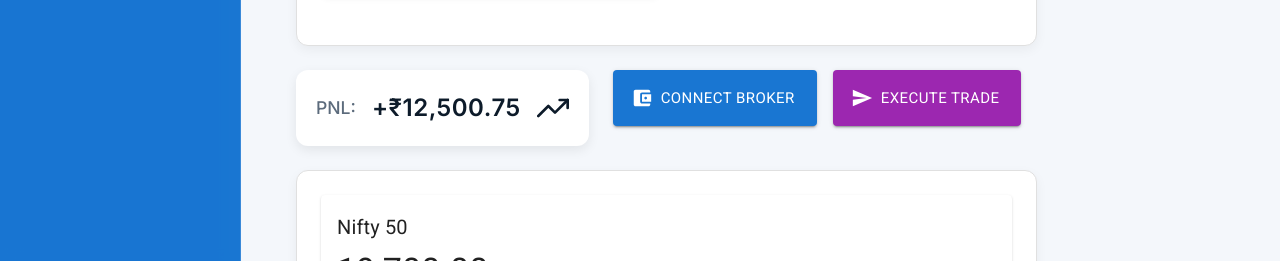
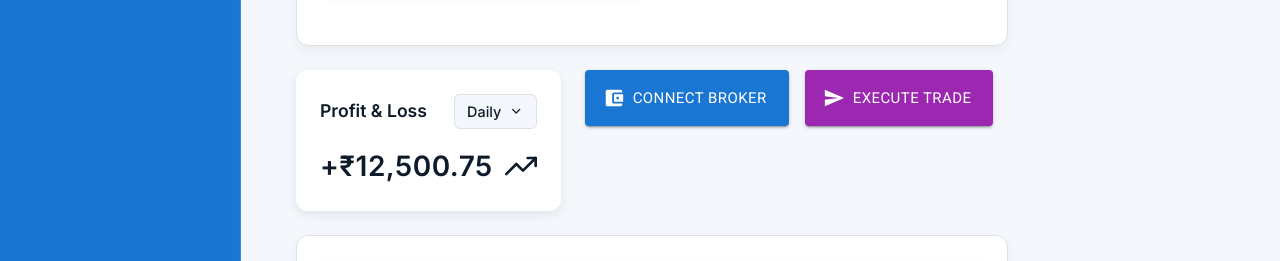
Before and after one commit to sudhanshu2070/last-trade, a React (Vite) app: page / in a window 1280 px wide. Shown: the part 528-789 px from the top of the page. Built offline with nearby package versions, Linux system fonts and the light colour scheme.

Commit message:
Dashboard 0.9

```diff
--- a/src/components/PanelDisplay/PnLDisplay.module.css
+++ b/src/components/PanelDisplay/PnLDisplay.module.css
@@ -1,45 +1,114 @@
-.pnlContainer {
-    display: flex;
-    align-items: center;
-    gap: 1rem;
-    padding: 1.25rem;
+.pnlCard {
+    background: var(--background-paper);
     border-radius: 12px;
-    background: var(--background-paper);
+    padding: 1.5rem;
     box-shadow: 0 4px 12px rgba(0, 0, 0, 0.08);
     font-family: var(--font-family);
     transition: all 0.3s ease;
   }
 
-  .pnlContainer:hover {
+  .pnlCard:hover {
     transform: translateY(-2px);
     box-shadow: 0 6px 16px rgba(0, 0, 0, 0.12);
   }
 
-  .pnlContainer.profit {
-    border-left: 4px solid var(--success);
+  .pnlHeader {
+    display: flex;
+    justify-content: space-between;
+    align-items: center;
+    margin-bottom: 1rem;
   }
 
-  .pnlContainer.loss {
-    border-left: 4px solid var(--error);
+  .pnlTitle {
+    font-size: 1.1rem;
+    font-weight: 600;
+    color: var(--text-primary);
+    margin: 0;
   }
 
-  .pnlLabel {
-    font-size: 1.1rem;
-    font-weight: 500;
-    color: var(--text-secondary);
+  /* Dropdown Styles */
+  .timePeriodDropdown {
+    position: relative;
   }
 
-  .pnlValue {
-    font-size: 1.5rem;
+  .dropdownToggle {
+    display: flex;
+    align-items: center;
+    gap: 0.5rem;
+    background: var(--background-default);
+    border: 1px solid var(--divider);
+    border-radius: 6px;
+    padding: 0.5rem 0.75rem;
+    font-size: 0.9rem;
+    color: var(--text-primary);
+    cursor: pointer;
+    transition: all 0.2s ease;
+  }
+
+  .dropdownToggle:hover {
+    border-color: var(--primary-main);
+  }
+
+  .dropdownIcon {
+    transition: transform 0.2s ease;
+  }
+
+  .dropdownIcon.rotate {
+    transform: rotate(180deg);
+  }
+
+  .dropdownMenu {
+    position: absolute;
+    right: 0;
+    top: 100%;
+    background: var(--background-paper);
+    border: 1px solid var(--divider);
+    border-radius: 6px;
+    box-shadow: 0 4px 12px rgba(0, 0, 0, 0.1);
+    z-index: 10;
+    min-width: 120px;
+  }
+
+  .dropdownItem {
+    display: block;
+    width: 100%;
+    padding: 0.5rem 1rem;
+    text-align: left;
+    background: none;
+    border: none;
+    color: var(--text-primary);
+    cursor: pointer;
+    font-size: 0.9rem;
+    transition: all 0.2s ease;
+  }
+
+  .dropdownItem:hover {
+    background: rgba(0, 0, 0, 0.05);
+  }
+
+  .dropdownItem.active {
+    color: var(--primary-main);
+    font-weight: 500;
+  }
+
+  /* PnL Value Display */
+  .pnlValueContainer {
+    display: flex;
+    align-items: center;
+    gap: 0.75rem;
+  }
+
+  .pnlAmount {
+    font-size: 1.75rem;
     font-weight: 700;
     letter-spacing: 0.5px;
   }
 
-  .pnlContainer.profit .pnlValue {
+  .pnlValueContainer.profit .pnlAmount {
     color: var(--success);
   }
 
-  .pnlContainer.loss .pnlValue {
+  .pnlValueContainer.loss .pnlAmount {
     color: var(--error);
   }
 
@@ -48,27 +117,22 @@
     stroke-width: 2px;
   }
 
-  .pnlContainer.profit .trendIcon {
+  .pnlValueContainer.profit .trendIcon {
     color: var(--success);
   }
 
-  .pnlContainer.loss .trendIcon {
+  .pnlValueContainer.loss .trendIcon {
     color: var(--error);
   }
 
   /* Responsive Design */
   @media (max-width: 768px) {
-    .pnlContainer {
-      padding: 1rem;
-      gap: 0.75rem;
+    .pnlCard {
+      padding: 1.25rem;
     }
 
-    .pnlLabel {
-      font-size: 1rem;
-    }
-
-    .pnlValue {
-      font-size: 1.25rem;
+    .pnlAmount {
+      font-size: 1.5rem;
     }
 
     .trendIcon {
--- a/src/components/PanelDisplay/PnLDisplay.tsx
+++ b/src/components/PanelDisplay/PnLDisplay.tsx
@@ -1,15 +1,56 @@
-import React from 'react';
+import React, { useState } from 'react';
 import styles from './PnLDisplay.module.css';
-import { FiTrendingUp, FiTrendingDown } from 'react-icons/fi';
+import { FiTrendingUp, FiTrendingDown, FiChevronDown } from 'react-icons/fi';
 
 const PnLDisplay: React.FC = () => {
-  const pnlValue = 12500.75;
+  const [timePeriod, setTimePeriod] = useState('Daily');
+  const [isDropdownOpen, setIsDropdownOpen] = useState(false);
+
+  // Sample data - replace with your actual data
+  const pnlData = {
+    Daily: 12500.75,
+    Weekly: 84250.30,
+    Monthly: 356200.00
+  };
+
+  const pnlValue = pnlData[timePeriod as keyof typeof pnlData];
   const isProfit = pnlValue >= 0;
 
   return (
-    <div className={`${styles.pnlContainer} ${isProfit ? styles.profit : styles.loss}`}>
-      <span className={styles.pnlLabel}>PNL:</span>
-      <span className={styles.pnlValue}>
+    <div className={styles.pnlCard}>
+      <div className={styles.pnlHeader}>
+        <h3 className={styles.pnlTitle}>Profit & Loss</h3>
+
+        <div className={styles.timePeriodDropdown}>
+          <button
+            className={styles.dropdownToggle}
+            onClick={() => setIsDropdownOpen(!isDropdownOpen)}
+          >
+            {timePeriod}
+            <FiChevronDown className={`${styles.dropdownIcon} ${isDropdownOpen ? styles.rotate : ''}`} />
+          </button>
+
+          {isDropdownOpen && (
+            <div className={styles.dropdownMenu}>
+              {['Daily', 'Weekly', 'Monthly'].map((period) => (
+                <button
+                  key={period}
+                  className={`${styles.dropdownItem} ${timePeriod === period ? styles.active : ''}`}
+                  onClick={() => {
+                    setTimePeriod(period);
+                    setIsDropdownOpen(false);
+                  }}
+                >
+                  {period}
+                </button>
+              ))}
+            </div>
+          )}
+        </div>
+      </div>
+
+      <div className={`${styles.pnlValueContainer} ${isProfit ? styles.profit : styles.loss}`}>
+        <div className={styles.pnlAmount}>
           {isProfit ? '+' : ''}
           {pnlValue.toLocaleString('en-IN', {
             style: 'currency',
@@ -17,13 +58,14 @@ const PnLDisplay: React.FC = () => {
             minimumFractionDigits: 2,
             maximumFractionDigits: 2,
           })}
-      </span>
+        </div>
         {isProfit ? (
           <FiTrendingUp className={styles.trendIcon} />
         ) : (
           <FiTrendingDown className={styles.trendIcon} />
         )}
       </div>
+    </div>
   );
 };
 
```
Lines whose indentation alone changed are shown as unchanged.
